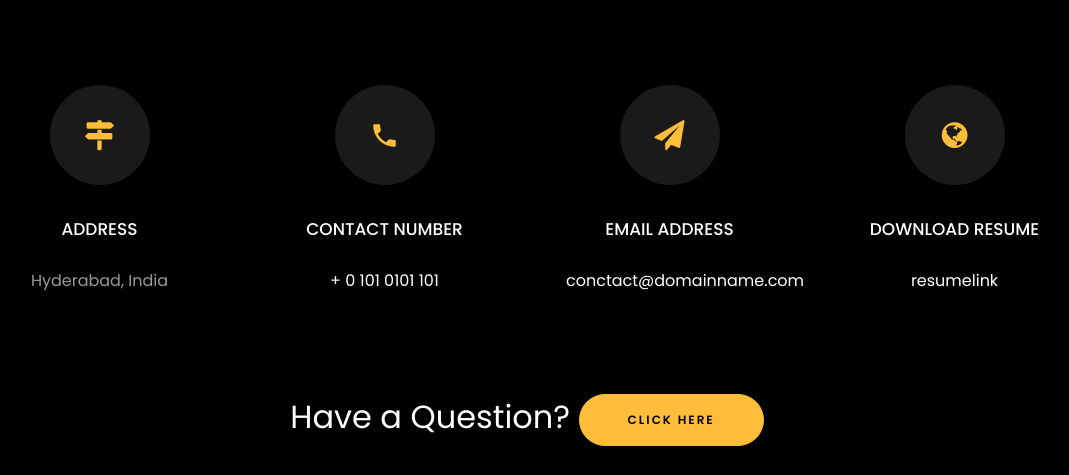
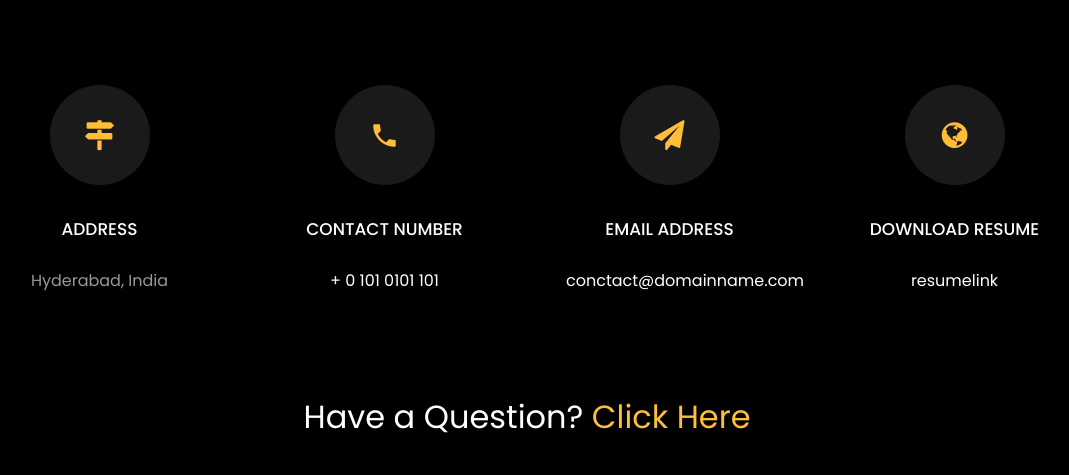
Before and after one commit to Anithej/personal-portfolio, a plain HTML site: page index.html in a window 1280 px wide. Shown: the part 5078-5553 px from the top of the page, without its empty margins (113-1182 px from the left). Drawn offline with Linux system fonts and the light colour scheme; files whose address does not match are found by name.

Commit message:
Update index.html

```diff
--- a/index.html
+++ b/index.html
@@ -520,7 +520,7 @@
 			<br>
 			<div class="row justify-content-center">
 				<div class="col-md-7 ftco-animate text-center">
-					<h2>Have a<span> Question?  </span> <a href="https://forms.gle/uLaTShUKXraAvHJ77" class="btn btn-primary py-3 px-5">Click Here</a> </h2>
+					<h2>Have a<span> Question?  </span> <a href="https://docs.google.com/forms/d/e/1FAIpQLScO_W1ZchsD3CA3e57Ew3nfkJrinefHOIayci2ee8CzhS963w/viewform?usp=header">Click Here</a> </h2>
 				</div>
 			</div>
 				<br>
```
